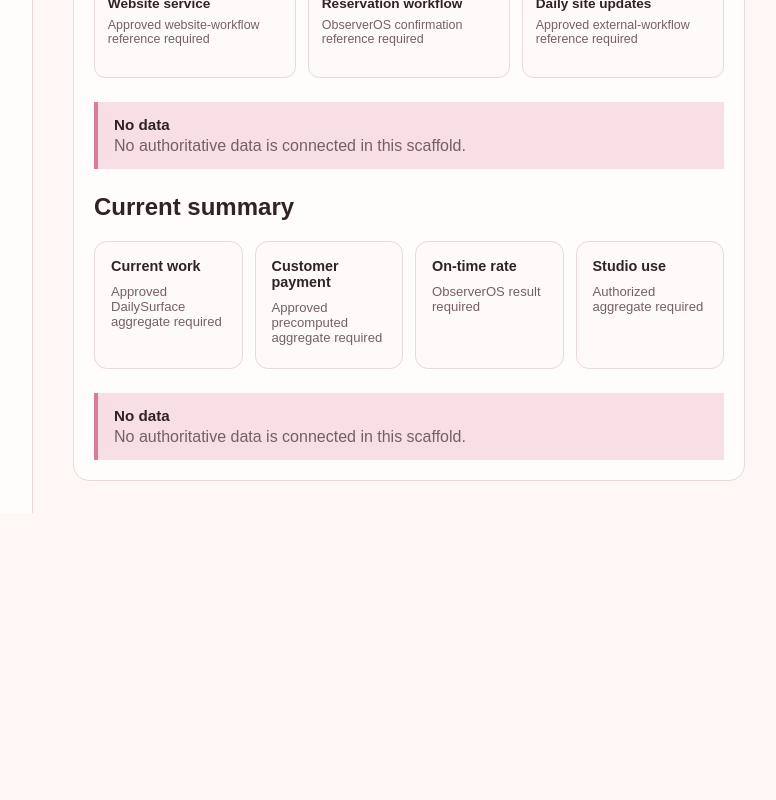
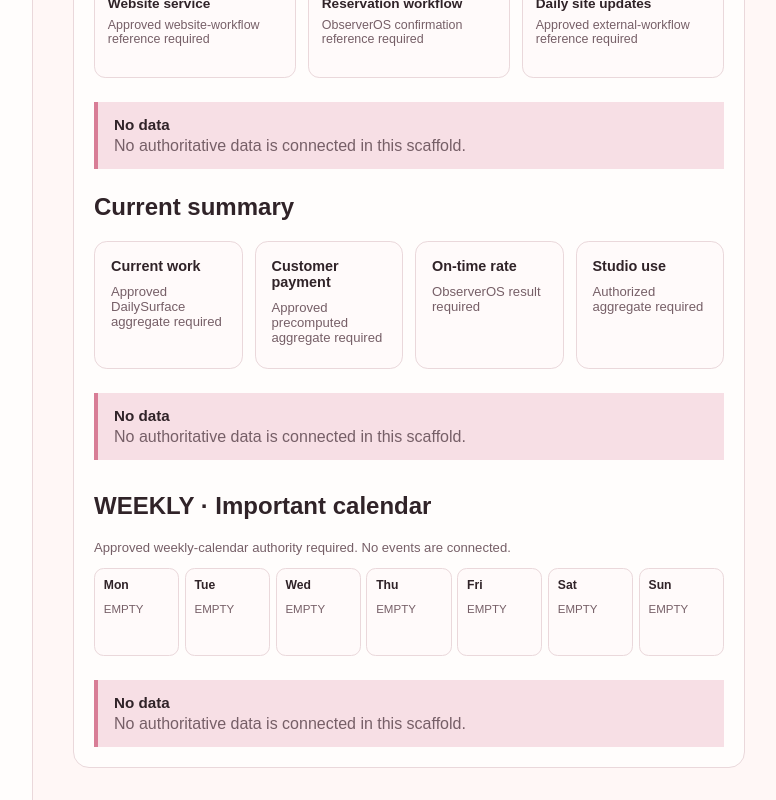
Before and after one commit to escortrogersyd3-dot/dashboard, a Next.js app: page / in a window 1280 px wide. Shown: the part 1151-1951 px from the top of the page, without its empty margins (215-991 px from the left). Before the commit the page ends 1664 px from the top, so only its background shows below. Built offline with nearby package versions, Linux system fonts and the light colour scheme.

Commit message:
OTP-V7-020: Mock-only WEEKLY calendar shell
Validated seven-cell empty weekly calendar frame without event or date behavior.

```diff
--- a/app/globals.css
+++ b/app/globals.css
@@ -19,6 +19,8 @@ button { font: inherit; }
 .daily-summary { margin-top: 1.5rem; }
 .daily-observation { margin-top: 1.5rem; }.daily-observation > p { color:var(--v7-muted); font-size:.82rem; }.observation-slots { display:grid; grid-template-columns:repeat(2,minmax(0,1fr)); gap:.75rem; }.observation-slot { min-height:6rem; border:1px solid var(--v7-line); border-radius:.7rem; background:#fffafa; padding:.8rem; }.observation-slot h3 { margin:0; font-size:.85rem; }.observation-slot p { margin:.45rem 0 0; color:var(--v7-muted); font-size:.78rem; }
 .daily-website { margin-top:1.5rem; }.daily-website > p { color:var(--v7-muted); font-size:.82rem; }.website-modules { display:grid; grid-template-columns:repeat(3,minmax(0,1fr)); gap:.75rem; }.website-module { min-height:6rem; border:1px solid var(--v7-line); border-radius:.7rem; background:#fffafa; padding:.8rem; }.website-module h3 { margin:0; font-size:.85rem; }.website-module p { margin:.45rem 0 0; color:var(--v7-muted); font-size:.78rem; }
+.weekly-calendar { margin-top:2rem; }.weekly-calendar > p { color:var(--v7-muted); font-size:.82rem; }.calendar-shell { display:grid; grid-template-columns:repeat(7,minmax(0,1fr)); gap:.35rem; }.calendar-cell { min-height:5.5rem; border:1px solid var(--v7-line); border-radius:.6rem; background:#fffafa; padding:.55rem; }.calendar-cell h3 { margin:0; font-size:.76rem; }.calendar-cell p { margin:.7rem 0 0; color:var(--v7-muted); font-size:.72rem; }
+@media (max-width:599px) { .calendar-shell { grid-template-columns:repeat(2,minmax(0,1fr)); } }
 .daily-priority { margin-top: 1.5rem; }
 .task-marquee { border: 1px solid var(--v7-line); border-radius: 0.8rem; background: var(--v7-pink-soft); padding: 1rem; }
 .task-marquee h2, .priority-stack h2 { margin: 0; font-size: 0.95rem; }
--- a/app/page.tsx
+++ b/app/page.tsx
@@ -2,6 +2,7 @@ import { DailySummary } from "../src/ui/daily-summary";
 import { DailyPriorityStack } from "../src/ui/daily-priority-stack";
 import { DailyObservation } from "../src/ui/daily-observation";
 import { DailyWebsite } from "../src/ui/daily-website";
+import { WeeklyCalendar } from "../src/ui/weekly-calendar";
 import { AppShell } from "../src/ui/interface-core";
 
 export default function Home() {
@@ -17,6 +18,7 @@ export default function Home() {
         <DailyObservation />
         <DailyWebsite />
         <DailySummary />
+        <WeeklyCalendar />
       </section>
     </AppShell>
   );
--- /dev/null
+++ b/automation/scripts/verify_weekly_calendar_shell.mjs
@@ -0,0 +1 @@
+import {readFileSync} from "node:fs";const source=readFileSync("src/ui/weekly-calendar.tsx","utf8");for(const value of ["WEEKLY · Important calendar","Approved weekly-calendar authority required","PresentationState state=\"EMPTY\""])if(!source.includes(value))throw new Error(`missing weekly calendar boundary: ${value}`);if((source.match(/"Mon"|"Tue"|"Wed"|"Thu"|"Fri"|"Sat"|"Sun"/g)??[]).length!==7)throw new Error("calendar must provide seven empty weekday labels");for(const value of ["fetch(","Date(","appointment","customer","payment","localStorage"])if(source.includes(value))throw new Error(`forbidden calendar behavior or field: ${value}`);console.log("weekly calendar shell verification: PASS");
--- a/package.json
+++ b/package.json
@@ -19,6 +19,7 @@
     "daily-observation-shell:verify": "node automation/scripts/verify_daily_observation_shell.mjs",
     "website-workflow-contract:verify": "node automation/scripts/verify_website_workflow_contract.mjs",
     "daily-website-shell:verify": "node automation/scripts/verify_daily_website_shell.mjs",
+    "weekly-calendar-shell:verify": "node automation/scripts/verify_weekly_calendar_shell.mjs",
     "control-plane:validate": "python automation/scripts/validate_control_plane.py",
     "automation:preflight": "python automation/scripts/preflight.py --otp-id OTP-V7-001A-LOCAL-AUTOMATION-RUNNER-R1",
     "automation:guard": "python automation/scripts/guard_changed_paths.py --otp-id OTP-V7-001A-LOCAL-AUTOMATION-RUNNER-R1",
--- /dev/null
+++ b/src/ui/weekly-calendar.tsx
@@ -0,0 +1,3 @@
+import { PresentationState } from "./interface-core";
+const weekdays=["Mon","Tue","Wed","Thu","Fri","Sat","Sun"] as const;
+export function WeeklyCalendar(){return <section className="weekly-calendar" aria-labelledby="weekly-calendar-title"><h2 id="weekly-calendar-title">WEEKLY · Important calendar</h2><p>Approved weekly-calendar authority required. No events are connected.</p><div className="calendar-shell">{weekdays.map((day)=><article className="calendar-cell" key={day}><h3>{day}</h3><p>EMPTY</p></article>)}</div><PresentationState state="EMPTY" /></section>;}
```
Also changed, not shown: 1 other file (tests, documents, lock files or other folders).
